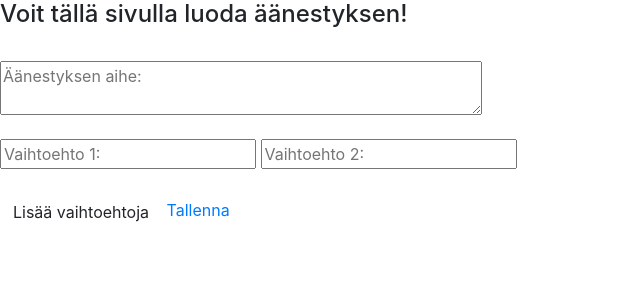
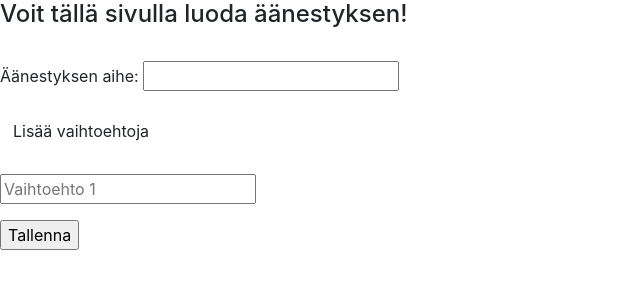
Before and after one commit to markuspylkkanen/aanestys, a PHP site: page /vote.php in a window 1280 px wide. Shown: the top 300 px of the page, without its empty margins (0-640 px from the left). Run offline with PHP 8.4, Linux system fonts and the light colour scheme.

Commit message:
vaihtoehto lisäys

```diff
--- a/vote.php
+++ b/vote.php
@@ -9,43 +9,52 @@
 
 <h4> Voit tällä sivulla luoda äänestyksen! </h4>
 <br>
+    <div class="form-group">
+        <label for="kysymys">Äänestyksen aihe:</label>
+        <input type="text" name="kysymys">
+    </div>
 
-<textarea placeholder="Äänestyksen aihe:"
-rows="2" cols="45" name="" form="">
-</textarea>
+    <button class="btn" onclick="addChoice()">Lisää vaihtoehtoja</button>
+    <br>
+</br>
+    <div class="form-group">
+        <input type="text" name="vaihtoehto" placeholder="Vaihtoehto 1">
+    </div>
 
-<br>
-<br>
+    <div id="choices">
+
+    </div>
 
 
-<input type="text" name="kkona" placeholder="Vaihtoehto 1:">
-<input type="text" name="kkona" placeholder="Vaihtoehto 2:">
-<br>
-</br>
-
-<button class="btn" onclick="addChoice()"> Lisää vaihtoehtoja </button>
-
-<a href=".php" class="button5">Tallenna</a>
+ <div class="form-group">
+        <input type="submit" value="Tallenna">
+    </div>
 
 <script>
 function addChoice(){
+let i =  document.getElementById('choices').childElementCount + 2;
+
+let newDiv = document.createElement('div');
+        let divClass = document.createAttribute('class');
+        divClass.value = 'form-group';
+        newDiv.setAttributeNode(divClass);
 
 
+        let newInput = document.createElement('input');
+        let type = document.createAttribute('type');
+        let name = document.createAttribute('name');
+        let placeholder = document.createAttribute('placeholder');
+        type.value = 'text';
+        name.value = 'vaihtoehto' + i;
+        placeholder.value = 'Vaihtoehto ' + i
+        newInput.setAttributeNode(type);
+        newInput.setAttributeNode(name);
+        newInput.setAttributeNode(placeholder);
 
+        newDiv.appendChild(newInput);
+
+        document.getElementById('choices').appendChild(newDiv);
 
 
 }
 </script>
-
-<style>
-.button {
-  background-color: #0080ff;
-  border: none;
-  color: white;
-  padding: 11px 11px;
-  text-align: center;
-  text-decoration: none;
-  display: inline-block;
-  font-size: 16px;
-}
-</style>
```
